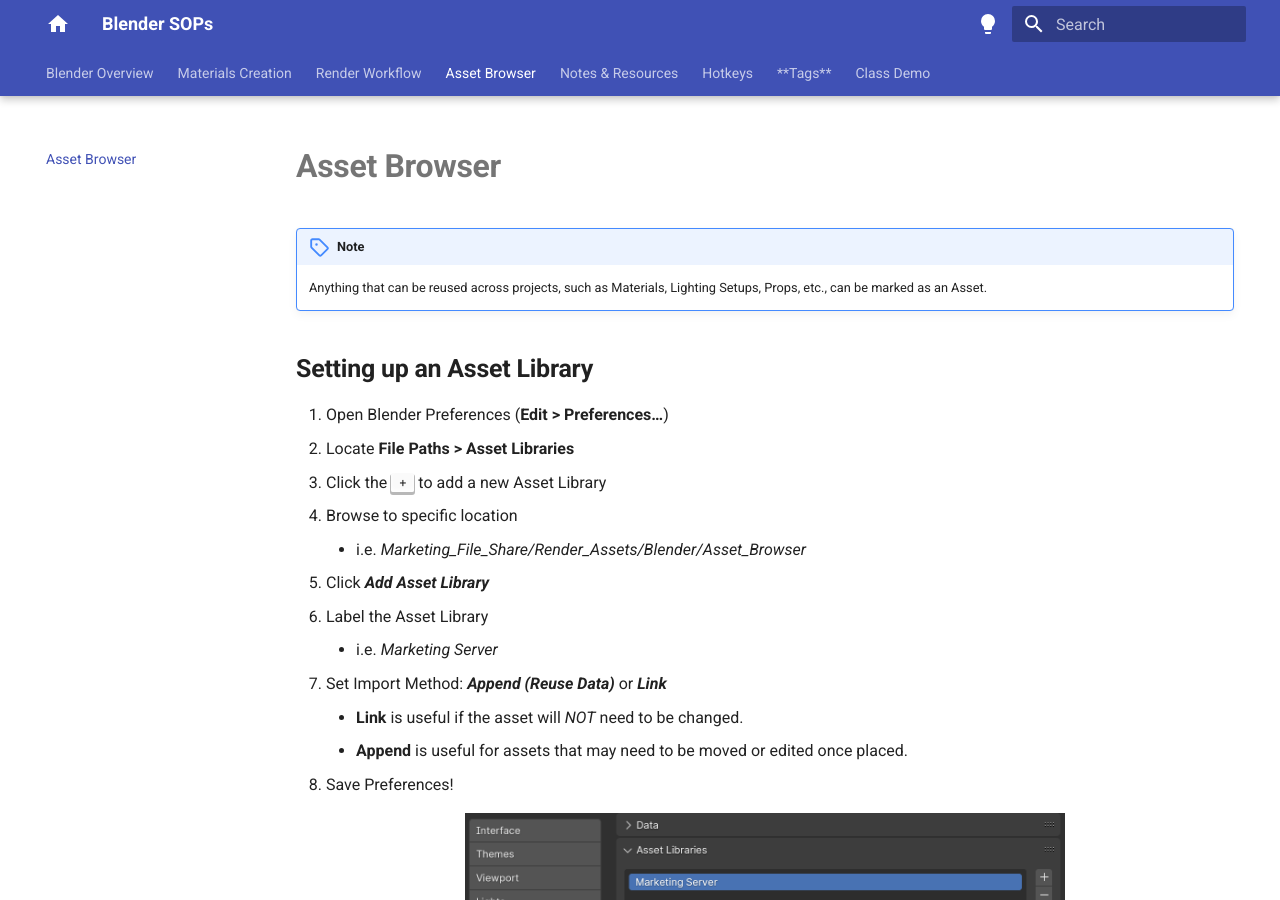
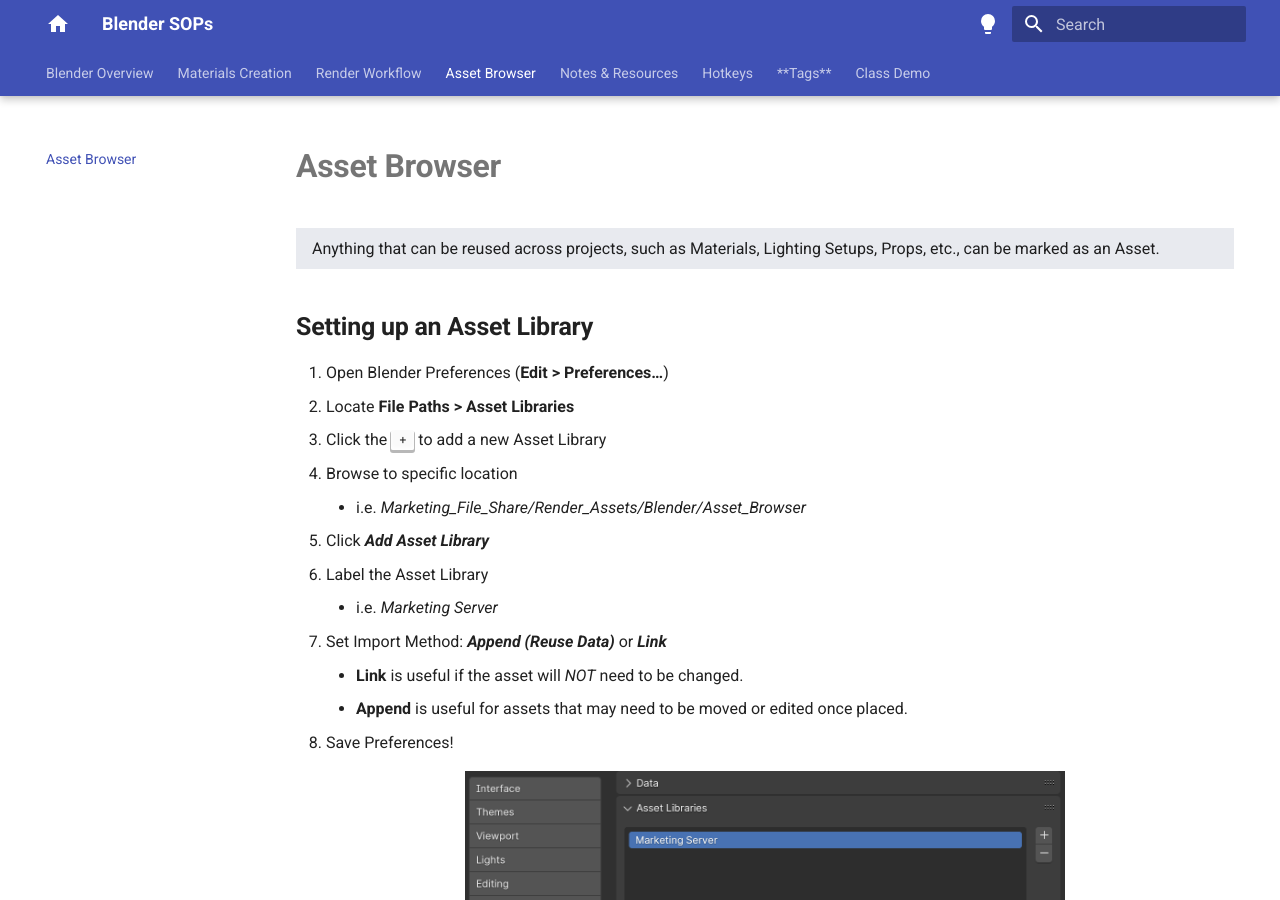
Before and after one commit to a-prejean/Blender-SOPs, an MkDocs documentation site: the page built from docs/Asset_Browser.md, in a window 1280 px wide and 900 px high. Built offline with MkDocs 1.6.1 and Material for MkDocs 9.7.7, drawn with Linux system fonts in a browser that asks for light colours.

```diff
--- a/docs/Asset_Browser.md
+++ b/docs/Asset_Browser.md
@@ -5,8 +5,13 @@ hide:
 
 # **Asset Browser**
 
-!!! note
-    Anything that can be reused across projects, such as Materials, Lighting Setups, Props, etc., can be marked as an Asset.
+
+{==
+
+Anything that can be reused across projects, such as Materials, Lighting Setups, Props, etc., can be marked as an Asset.
+
+==}
+
 
 ## **Setting up an Asset Library**
 
```
Also changed, not shown: README.md (+3 -0 lines).
